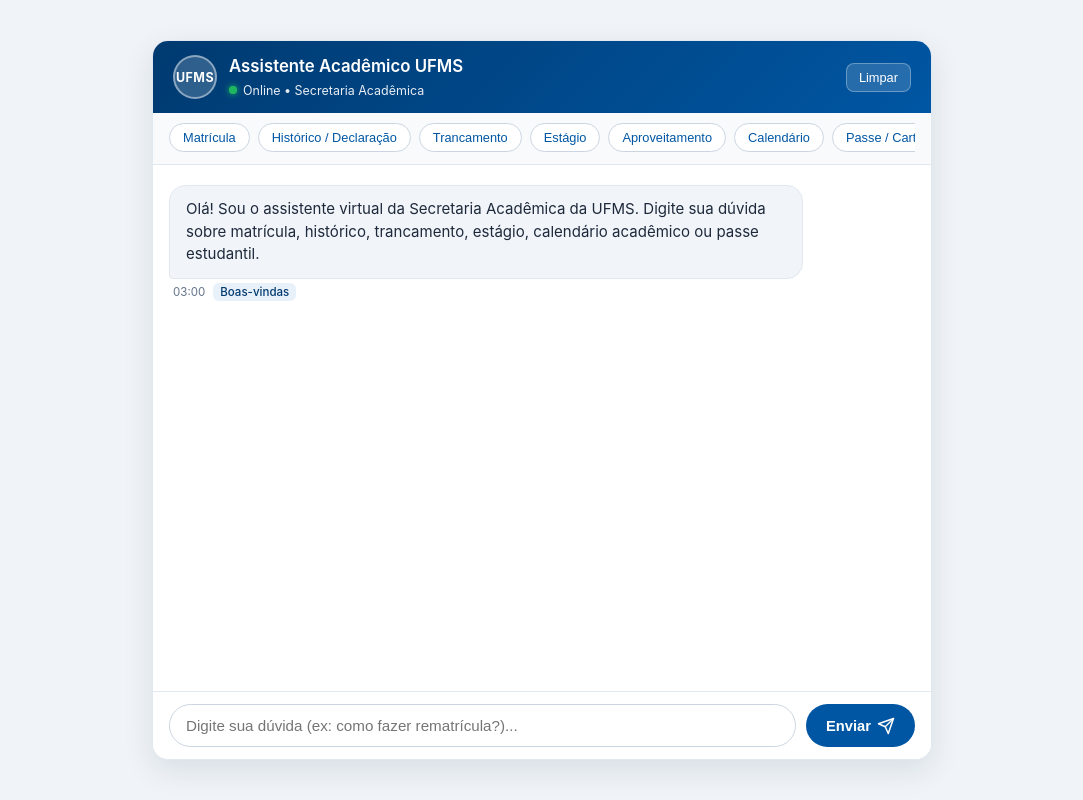
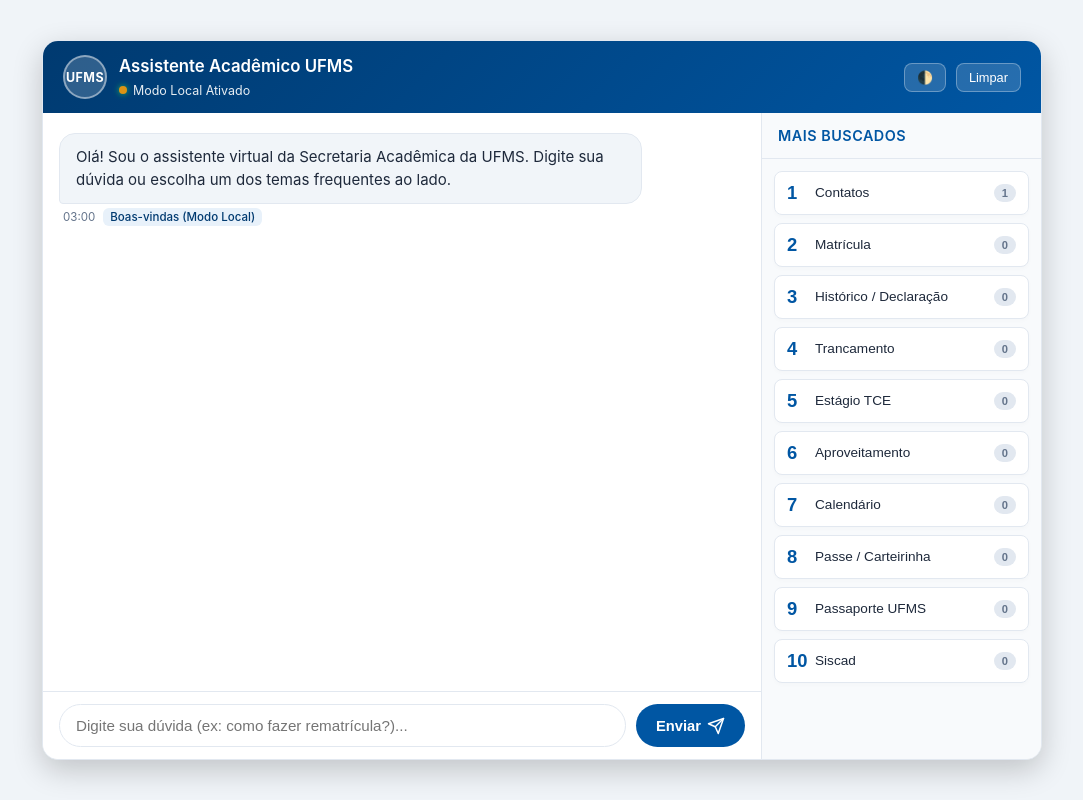
Before and after one commit to TH3HAWK/ChatBot, a plain HTML site: page frontend/index.html in a window 1280 px wide. Shown: the whole page, without its empty margins (98-1181 px from the left). Drawn offline with Linux system fonts and the light colour scheme; no server answers.

Commit message:
teste update
test dark mode and list

```diff
--- a/frontend/index.html
+++ b/frontend/index.html
@@ -20,31 +20,27 @@
           </span>
         </div>
       </div>
-      <button type="button" id="clear-chat-btn" class="clear-btn" title="Limpar conversa">
+      <div class="header-actions">
+        <!-- Botão Dark Mode -->
+        <button type="button" id="theme-toggle-btn" class="header-btn" title="Alternar tema">
+          🌓
+        </button>
+        <!-- Botão Limpar -->
+        <button type="button" id="clear-chat-btn" class="header-btn" title="Limpar conversa">
           Limpar
         </button>
+      </div>
     </header>
 
-    <!-- Barra de Atalhos Rápidos -->
-    <section class="quick-topics" aria-label="Sugestões de assuntos">
-      <div class="topics-scroll" id="topics-container">
-        <button class="topic-chip" data-query="Como fazer matrícula e rematrícula?">Matrícula</button>
-        <button class="topic-chip" data-query="Emitir histórico escolar e declaração">Histórico / Declaração</button>
-        <button class="topic-chip" data-query="Como funciona o trancamento?">Trancamento</button>
-        <button class="topic-chip" data-query="Documentação de estágio">Estágio</button>
-        <button class="topic-chip" data-query="Aproveitamento de estudos">Aproveitamento</button>
-        <button class="topic-chip" data-query="Qual o calendário acadêmico?">Calendário</button>
-        <button class="topic-chip" data-query="Passe estudantil e carteirinha">Passe / Carteirinha</button>
-        <button class="topic-chip" data-query="Telefone e contato da secretaria">Contatos</button>
-      </div>
-    </section>
+    <!-- Estrutura com Chat e Sidebar -->
+    <div class="content-wrapper">
 
-    <!-- Área de Mensagens -->
+      <!-- Miolo do Chat -->
+      <div class="chat-main">
         <main class="chat-messages" id="chat-messages" aria-live="polite">
           <!-- Mensagens inseridas via JavaScript -->
         </main>
 
-    <!-- Formulário de Envio -->
         <footer class="chat-footer">
           <form id="chat-form" class="chat-input-form" autocomplete="off">
             <input
@@ -66,6 +62,17 @@
         </footer>
       </div>
 
+      <!-- Barra Lateral de Temas Recorrentes -->
+      <aside class="sidebar-themes" aria-label="Temas mais buscados">
+        <div class="sidebar-header">Mais Buscados</div>
+        <div class="topics-list" id="sidebar-topics-container">
+          <!-- Botões injetados via JS dinamicamente pelo ranking -->
+        </div>
+      </aside>
+
+    </div>
+  </div>
+
   <script src="script.js"></script>
 </body>
 </html>
--- a/frontend/script.js
+++ b/frontend/script.js
@@ -1,17 +1,9 @@
-/**
- * Configuração da URL da API Backend.
- * - Quando hospedar o Frontend separadamente (ex: GitHub Pages ou Vercel),
- *   substitua a string vazia abaixo pela URL pública do seu Backend no Render/Koyeb
- *   (ex: "https://meu-chatbot-ufms.onrender.com").
- * - Localmente, ele detecta automaticamente o servidor FastAPI na porta 8000.
- */
 const CUSTOM_BACKEND_URL = "";
 
 function getApiBaseUrl() {
   if (CUSTOM_BACKEND_URL.trim() !== "") {
     return CUSTOM_BACKEND_URL.replace(/\/+$/, "");
   }
-  // Se estiver aberto via arquivo local (file://) ou Live Server (ex: porta 5500), aponta para a porta 8000
   if (
     window.location.protocol === "file:" ||
     (window.location.hostname === "127.0.0.1" && window.location.port !== "8000") ||
@@ -24,21 +16,108 @@ function getApiBaseUrl() {
 
 const API_BASE_URL = getApiBaseUrl();
 
+// Elementos do DOM
 const chatMessages = document.getElementById("chat-messages");
 const chatForm = document.getElementById("chat-form");
 const userInput = document.getElementById("user-input");
 const sendBtn = document.getElementById("send-btn");
 const clearChatBtn = document.getElementById("clear-chat-btn");
-const topicsContainer = document.getElementById("topics-container");
+const themeToggleBtn = document.getElementById("theme-toggle-btn");
+const topicsContainer = document.getElementById("sidebar-topics-container");
 const statusDot = document.getElementById("status-dot");
 const statusText = document.getElementById("status-text");
 
-const DEFAULT_WELCOME =
-  "Olá! Sou o assistente virtual da Secretaria Acadêmica da UFMS. Digite sua dúvida sobre matrícula, histórico, trancamento, estágio, calendário acadêmico ou passe estudantil.";
+const DEFAULT_WELCOME = "Olá! Sou o assistente virtual da Secretaria Acadêmica da UFMS. Digite sua dúvida ou escolha um dos temas frequentes ao lado.";
+
+// Base local para rankeamento dos temas (Ranking inicial dinâmico)
+let trendingTopics = [
+  { text: "Matrícula", query: "Como fazer matrícula e rematrícula?", count: 0 },
+  { text: "Histórico / Declaração", query: "Emitir histórico escolar e declaração", count: 0 },
+  { text: "Trancamento", query: "Como funciona o trancamento?", count: 0 },
+  { text: "Estágio TCE", query: "Documentação de estágio", count: 0 },
+  { text: "Aproveitamento", query: "Aproveitamento de estudos", count: 0 },
+  { text: "Calendário", query: "Qual o calendário acadêmico?", count: 0 },
+  { text: "Passe / Carteirinha", query: "Passe estudantil e carteirinha", count: 0 },
+  { text: "Contatos", query: "Telefone e contato da secretaria", count: 1 },
+  { text: "Passaporte UFMS", query: "Esqueci a senha do passaporte", count: 0 },
+  { text: "Siscad", query: "Como acessar o Siscad?", count: 0 }
+];
+
+// Variável para armazenar o JSON localmente
+let localKnowledgeBase = null;
+
+// Função para remover acentos e normalizar o texto para as buscas
+function normalizeText(text) {
+  return text.normalize("NFD").replace(/[\u0300-\u036f]/g, "").toLowerCase();
+}
 
 /**
- * Escapa caracteres HTML para evitar injeção (XSS) e formata negrito (**texto**) e links clicáveis.
+ * Carrega o JSON localmente para servir como Motor de Resposta Fallback
  */
+async function loadLocalKnowledge() {
+  try {
+    const res = await fetch("knowledge_base.json");
+    if (res.ok) {
+      localKnowledgeBase = await res.json();
+    }
+  } catch (e) {
+    console.error("Falha ao carregar o JSON local:", e);
+  }
+}
+
+/**
+ * Renderiza a barra lateral ordenando do maior pro menor count
+ */
+function renderSidebarTopics() {
+  trendingTopics.sort((a, b) => b.count - a.count);
+  topicsContainer.innerHTML = "";
+
+  trendingTopics.slice(0, 10).forEach((topic, index) => {
+    const btn = document.createElement("button");
+    btn.className = "theme-btn";
+    btn.innerHTML = `
+      <span class="theme-rank">${index + 1}</span>
+      <span class="theme-text">${topic.text}</span>
+      <span class="theme-score" title="Buscado ${topic.count} vezes">${topic.count}</span>
+    `;
+
+    btn.addEventListener("click", () => {
+      topic.count++;
+      renderSidebarTopics();
+      sendMessage(topic.query);
+    });
+
+    topicsContainer.appendChild(btn);
+  });
+}
+
+function computeTopicFromText(text) {
+  const lowerText = text.toLowerCase();
+  let updated = false;
+
+  trendingTopics.forEach(topic => {
+    if (lowerText.includes(topic.text.toLowerCase()) || lowerText.includes(topic.query.toLowerCase())) {
+      topic.count++;
+      updated = true;
+    }
+  });
+
+  if (updated) renderSidebarTopics();
+}
+
+function initTheme() {
+  const savedTheme = localStorage.getItem("ufms-bot-theme") || "light";
+  document.documentElement.setAttribute("data-theme", savedTheme);
+}
+
+themeToggleBtn.addEventListener("click", () => {
+  const root = document.documentElement;
+  const isDark = root.getAttribute("data-theme") === "dark";
+  const newTheme = isDark ? "light" : "dark";
+  root.setAttribute("data-theme", newTheme);
+  localStorage.setItem("ufms-bot-theme", newTheme);
+});
+
 function formatBotMessage(rawText) {
   const escaped = rawText
     .replace(/&/g, "&amp;")
@@ -46,11 +125,7 @@ function formatBotMessage(rawText) {
     .replace(/>/g, "&gt;")
     .replace(/"/g, "&quot;")
     .replace(/'/g, "&#039;");
-
-  // Converte **texto** em <strong>texto</strong>
   const withBold = escaped.replace(/\*\*(.*?)\*\*/g, "<strong>$1</strong>");
-
-  // Converte URLs (http/https) em links clicáveis
   return withBold.replace(
     /(https?:\/\/[^\s<]+)/g,
     '<a href="$1" target="_blank" rel="noopener noreferrer">$1</a>'
@@ -58,19 +133,12 @@ function formatBotMessage(rawText) {
 }
 
 function getCurrentTime() {
-  return new Date().toLocaleTimeString("pt-BR", {
-    hour: "2-digit",
-    minute: "2-digit",
-  });
+  return new Date().toLocaleTimeString("pt-BR", { hour: "2-digit", minute: "2-digit" });
 }
 
-/**
- * Adiciona um balão de mensagem na tela do chat.
- */
 function appendMessage(sender, text, metaInfo = null) {
   const row = document.createElement("div");
   row.className = `message-row ${sender}`;
-
   const bubble = document.createElement("div");
   bubble.className = "message-bubble";
 
@@ -82,7 +150,6 @@ function appendMessage(sender, text, metaInfo = null) {
 
   const meta = document.createElement("div");
   meta.className = "message-meta";
-
   const timeSpan = document.createElement("span");
   timeSpan.textContent = getCurrentTime();
   meta.appendChild(timeSpan);
@@ -104,70 +171,80 @@ function showTypingIndicator() {
   const row = document.createElement("div");
   row.className = "message-row bot";
   row.id = "typing-row";
-
   row.innerHTML = `
     <div class="typing-indicator" aria-label="Assistente digitando">
       <span></span><span></span><span></span>
     </div>
   `;
-
   chatMessages.appendChild(row);
   scrollToBottom();
 }
 
 function removeTypingIndicator() {
   const indicator = document.getElementById("typing-row");
-  if (indicator) {
-    indicator.remove();
-  }
+  if (indicator) indicator.remove();
 }
 
 function scrollToBottom() {
   chatMessages.scrollTop = chatMessages.scrollHeight;
 }
 
-/**
- * Envia a dúvida do aluno para o Servidor Backend via Fetch API.
- */
 async function sendMessage(messageText) {
   const trimmed = messageText.trim();
   if (!trimmed) return;
+
+  computeTopicFromText(trimmed);
 
   appendMessage("user", trimmed);
   userInput.value = "";
   userInput.disabled = true;
   sendBtn.disabled = true;
-
   showTypingIndicator();
 
   try {
+    // Tenta comunicar com o backend Python primeiro
     const response = await fetch(`${API_BASE_URL}/api/chat`, {
       method: "POST",
-      headers: {
-        "Content-Type": "application/json",
-      },
+      headers: { "Content-Type": "application/json" },
       body: JSON.stringify({ message: trimmed }),
     });
 
-    removeTypingIndicator();
-
-    if (!response.ok) {
-      throw new Error(`Erro HTTP: ${response.status}`);
-    }
+    if (!response.ok) throw new Error(`Erro HTTP: ${response.status}`);
 
     const data = await response.json();
+    removeTypingIndicator();
     appendMessage("bot", data.response, {
       category: data.category,
       confidence: data.confidence,
     });
+
   } catch (error) {
     removeTypingIndicator();
-    appendMessage(
-      "bot",
-      "⚠️ Não foi possível conectar ao servidor no momento. Verifique se o backend está em execução ou entre em contato com a Secretaria pelo telefone (67) 3345-7000.",
-      { category: "Erro de Conexão" }
-    );
-    console.error("Erro ao consultar a API:", error);
+
+    // SISTEMA LOCAL ENTRA EM AÇÃO
+    if (localKnowledgeBase) {
+      const textNorm = normalizeText(trimmed);
+      let answer = localKnowledgeBase.bot_info.fallback_message;
+      let category = "Encaminhamento";
+
+      // Motor de processamento JavaScript (Varre o JSON)
+      for (const intent of localKnowledgeBase.intents) {
+        const match = intent.keywords.some(kw => textNorm.includes(normalizeText(kw)));
+        if (match) {
+          answer = intent.response;
+          category = intent.category;
+          break;
+        }
+      }
+
+      appendMessage("bot", answer, { category: category + " (Modo Local)" });
+    } else {
+      appendMessage(
+        "bot",
+        "⚠️ Servidor offline e Base de Dados não encontrada. Tente entrar em contato pelo telefone (67) 3345-7000.",
+        { category: "Erro" }
+      );
+    }
   } finally {
     userInput.disabled = false;
     sendBtn.disabled = false;
@@ -175,41 +252,35 @@ async function sendMessage(messageText) {
   }
 }
 
-/**
- * Inicializa o chat consultando as informações do servidor.
- */
 async function initChat() {
   chatMessages.innerHTML = "";
+  renderSidebarTopics();
+  initTheme();
+
+  // Inicializa o JSON local antes de tentar conectar
+  await loadLocalKnowledge();
+
   try {
     const response = await fetch(`${API_BASE_URL}/api/info`);
     if (response.ok) {
       const info = await response.json();
       statusDot.style.backgroundColor = "#22c55e";
       statusText.textContent = "Online • Secretaria Acadêmica";
-      appendMessage("bot", info.welcome_message || DEFAULT_WELCOME, {
-        category: "Boas-vindas",
-      });
+      appendMessage("bot", info.welcome_message || DEFAULT_WELCOME, { category: "Boas-vindas" });
       return;
     }
+    throw new Error("Backend não respondeu corretamente");
   } catch (err) {
     statusDot.style.backgroundColor = "#f59e0b";
-    statusText.textContent = "Modo Local • Verifique o Backend";
+    statusText.textContent = "Modo Local Ativado";
+    const welcome = localKnowledgeBase ? localKnowledgeBase.bot_info.welcome_message : DEFAULT_WELCOME;
+    appendMessage("bot", welcome, { category: "Boas-vindas (Modo Local)" });
   }
-
-  appendMessage("bot", DEFAULT_WELCOME, { category: "Boas-vindas" });
 }
 
-// Eventos de formulário e botões
 chatForm.addEventListener("submit", (event) => {
   event.preventDefault();
   sendMessage(userInput.value);
-});
-
-topicsContainer.addEventListener("click", (event) => {
-  const chip = event.target.closest(".topic-chip");
-  if (chip && chip.dataset.query) {
-    sendMessage(chip.dataset.query);
-  }
 });
 
 clearChatBtn.addEventListener("click", () => {
--- a/frontend/style.css
+++ b/frontend/style.css
@@ -1,4 +1,5 @@
 :root {
+  /* Paleta Light (Padrão) */
   --ufms-blue-dark: #003a70;
   --ufms-blue: #0056a3;
   --ufms-blue-light: #e8f1fa;
@@ -11,6 +12,25 @@
   --user-bubble-bg: #0056a3;
   --user-bubble-text: #ffffff;
   --online-green: #22c55e;
+
+  /* Cores da Sidebar */
+  --sidebar-bg: #f8fafc;
+  --theme-btn-bg: #ffffff;
+  --theme-btn-hover: #e8f1fa;
+}
+
+/* Paleta Dark Mode */
+[data-theme="dark"] {
+  --bg-page: #000000;
+  --bg-chat: #121212;
+  --text-primary: #f1f5f9;
+  --text-secondary: #94a3b8;
+  --border-color: #334155;
+  --bot-bubble-bg: #1e293b;
+  --sidebar-bg: #0a0a0a;
+  --theme-btn-bg: #1e293b;
+  --theme-btn-hover: #003a70;
+  --ufms-blue-light: #0f172a;
 }
 
 * {
@@ -27,16 +47,18 @@ body {
   justify-content: center;
   align-items: center;
   min-height: 100dvh;
+  transition: background-color 0.3s ease;
 }
 
 .app-wrapper {
   width: 100%;
-  max-width: 780px;
+  max-width: 1000px; /* Alargado para caber o chat e a sidebar */
   height: 100dvh;
   background-color: var(--bg-chat);
   display: flex;
   flex-direction: column;
-  box-shadow: 0 10px 30px rgba(0, 30, 60, 0.1);
+  box-shadow: 0 10px 30px rgba(0, 0, 0, 0.2);
+  transition: background-color 0.3s ease;
 }
 
 @media (min-width: 768px) {
@@ -102,7 +124,12 @@ body {
   box-shadow: 0 0 6px var(--online-green);
 }
 
-.clear-btn {
+.header-actions {
+  display: flex;
+  gap: 10px;
+}
+
+.header-btn {
   background: rgba(255, 255, 255, 0.15);
   color: #ffffff;
   border: 1px solid rgba(255, 255, 255, 0.3);
@@ -111,44 +138,27 @@ body {
   font-size: 0.8rem;
   cursor: pointer;
   transition: background 0.2s;
+  display: flex;
+  align-items: center;
+  justify-content: center;
 }
 
-.clear-btn:hover {
+.header-btn:hover {
   background: rgba(255, 255, 255, 0.28);
 }
 
-/* Barra de tópicos rápidos */
-.quick-topics {
-  background-color: #f8fafc;
-  border-bottom: 1px solid var(--border-color);
-  padding: 10px 16px;
-  flex-shrink: 0;
+/* Estrutura Principal Interna (Chat + Sidebar) */
+.content-wrapper {
+  display: flex;
+  flex: 1;
+  overflow: hidden;
 }
 
-.topics-scroll {
+.chat-main {
+  flex: 1;
   display: flex;
-  gap: 8px;
-  overflow-x: auto;
-  scrollbar-width: thin;
-  padding-bottom: 2px;
-}
-
-.topic-chip {
-  background-color: #ffffff;
-  color: var(--ufms-blue);
-  border: 1px solid #cbd5e1;
-  border-radius: 999px;
-  padding: 6px 13px;
-  font-size: 0.8rem;
-  font-weight: 500;
-  white-space: nowrap;
-  cursor: pointer;
-  transition: all 0.15s ease;
-}
-
-.topic-chip:hover {
-  background-color: var(--ufms-blue-light);
-  border-color: var(--ufms-blue);
+  flex-direction: column;
+  overflow: hidden;
 }
 
 /* Área de mensagens */
@@ -170,23 +180,12 @@ body {
 }
 
 @keyframes fadeIn {
-  from {
-    opacity: 0;
-    transform: translateY(6px);
-  }
-  to {
-    opacity: 1;
-    transform: translateY(0);
-  }
+  from { opacity: 0; transform: translateY(6px); }
+  to { opacity: 1; transform: translateY(0); }
 }
 
-.message-row.bot {
-  align-self: flex-start;
-}
-
-.message-row.user {
-  align-self: flex-end;
-}
+.message-row.bot { align-self: flex-start; }
+.message-row.user { align-self: flex-end; }
 
 .message-bubble {
   padding: 12px 16px;
@@ -195,6 +194,7 @@ body {
   line-height: 1.5;
   word-wrap: break-word;
   white-space: pre-wrap;
+  transition: background-color 0.3s, color 0.3s;
 }
 
 .message-row.bot .message-bubble {
@@ -242,6 +242,84 @@ body {
   font-weight: 500;
 }
 
+/* Sidebar de Temas Frequentes */
+.sidebar-themes {
+  width: 280px;
+  background-color: var(--sidebar-bg);
+  border-left: 1px solid var(--border-color);
+  display: flex;
+  flex-direction: column;
+  transition: background-color 0.3s, border-color 0.3s;
+}
+
+.sidebar-header {
+  padding: 14px 16px;
+  border-bottom: 1px solid var(--border-color);
+  background-color: var(--sidebar-bg);
+  color: var(--ufms-blue);
+  font-size: 0.9rem;
+  font-weight: 600;
+  text-transform: uppercase;
+  letter-spacing: 0.5px;
+}
+
+.topics-list {
+  flex: 1;
+  overflow-y: auto;
+  padding: 12px;
+  display: flex;
+  flex-direction: column;
+  gap: 8px;
+}
+
+/* Animação para a troca de posições na lista */
+.topics-list {
+  position: relative;
+}
+
+.theme-btn {
+  display: flex;
+  align-items: center;
+  background: var(--theme-btn-bg);
+  border: 1px solid var(--border-color);
+  border-radius: 8px;
+  padding: 10px 12px;
+  cursor: pointer;
+  color: var(--text-primary);
+  transition: all 0.2s ease;
+  text-align: left;
+  box-shadow: 0 2px 4px rgba(0,0,0,0.02);
+}
+
+.theme-btn:hover {
+  border-color: var(--ufms-blue);
+  background: var(--theme-btn-hover);
+  transform: translateY(-1px);
+}
+
+.theme-rank {
+  font-weight: 800;
+  color: var(--ufms-blue);
+  font-size: 1.15rem;
+  min-width: 28px;
+}
+
+.theme-text {
+  flex: 1;
+  font-size: 0.85rem;
+  font-weight: 500;
+  line-height: 1.3;
+}
+
+.theme-score {
+  font-size: 0.7rem;
+  color: var(--text-secondary);
+  background: var(--border-color);
+  padding: 3px 8px;
+  border-radius: 12px;
+  font-weight: 600;
+}
+
 /* Indicador de digitação */
 .typing-indicator {
   display: inline-flex;
@@ -263,31 +341,21 @@ body {
   animation: bounce 1.2s infinite ease-in-out;
 }
 
-.typing-indicator span:nth-child(2) {
-  animation-delay: 0.15s;
-}
-
-.typing-indicator span:nth-child(3) {
-  animation-delay: 0.3s;
-}
+.typing-indicator span:nth-child(2) { animation-delay: 0.15s; }
+.typing-indicator span:nth-child(3) { animation-delay: 0.3s; }
 
 @keyframes bounce {
-  0%, 80%, 100% {
-    transform: scale(0.7);
-    opacity: 0.5;
-  }
-  40% {
-    transform: scale(1);
-    opacity: 1;
-  }
+  0%, 80%, 100% { transform: scale(0.7); opacity: 0.5; }
+  40% { transform: scale(1); opacity: 1; }
 }
 
 /* Rodapé / Input */
 .chat-footer {
   padding: 12px 16px;
-  background-color: #ffffff;
+  background-color: var(--bg-chat);
   border-top: 1px solid var(--border-color);
   flex-shrink: 0;
+  transition: background-color 0.3s;
 }
 
 .chat-input-form {
@@ -298,9 +366,11 @@ body {
 .chat-input-form input {
   flex: 1;
   padding: 12px 16px;
-  border: 1px solid #cbd5e1;
+  border: 1px solid var(--border-color);
   border-radius: 999px;
   font-size: 0.95rem;
+  background-color: var(--theme-btn-bg);
+  color: var(--text-primary);
   outline: none;
   transition: border-color 0.2s, box-shadow 0.2s;
 }
@@ -334,7 +404,21 @@ body {
   cursor: not-allowed;
 }
 
-@media (max-width: 480px) {
+/* Responsividade Mobile */
+@media (max-width: 768px) {
+  .content-wrapper {
+    flex-direction: column;
+  }
+  .sidebar-themes {
+    width: 100%;
+    height: 180px;
+    border-left: none;
+    border-top: 1px solid var(--border-color);
+  }
+  .sidebar-header {
+    padding: 10px 16px;
+    font-size: 0.8rem;
+  }
   .chat-input-form button span {
     display: none;
   }
```
Lines whose indentation alone changed are shown as unchanged.
